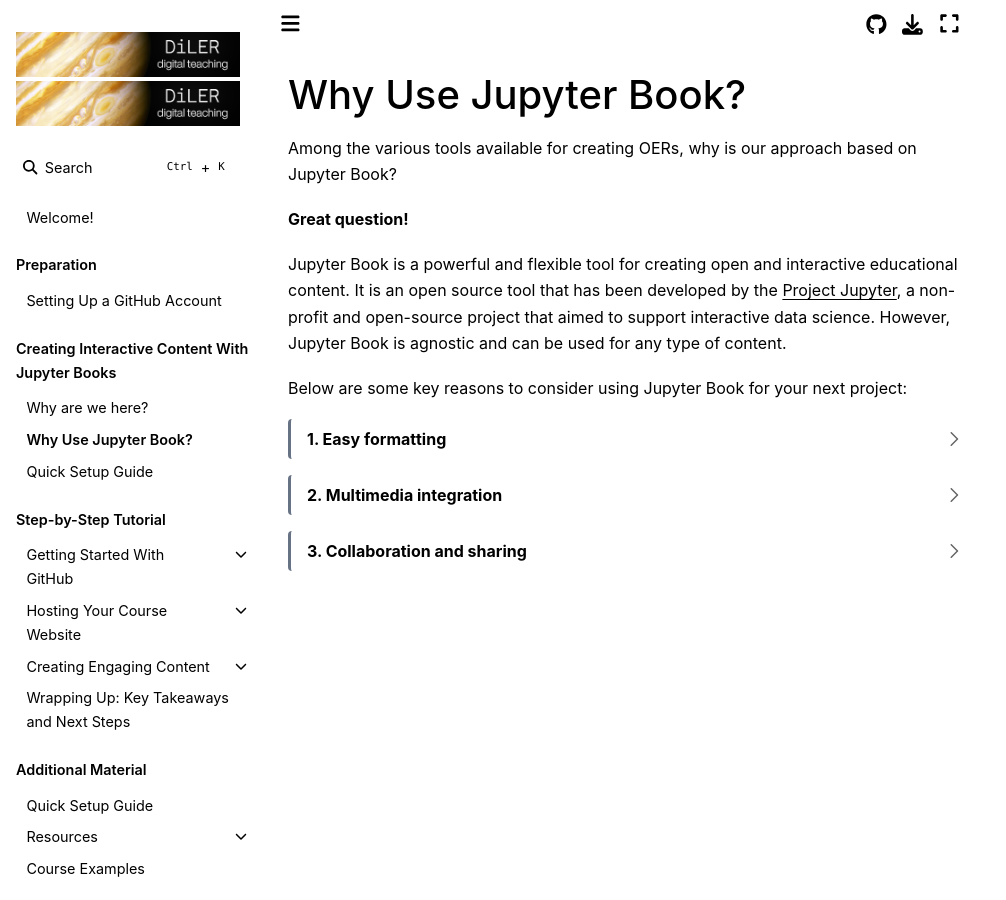
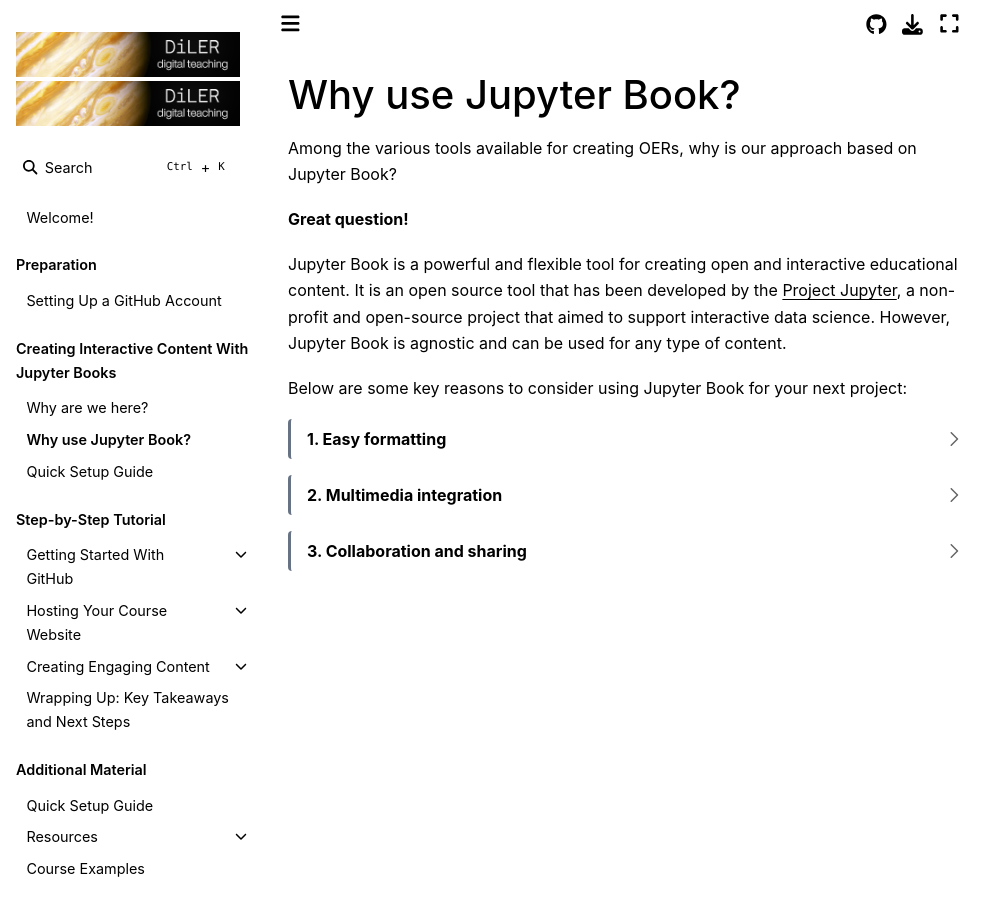
Before and after one commit to luciebinder/ws-openness-2025, a Jupyter Book: the page built from general-information/why_jb.md, in a window 1280 px wide. Shown: the whole page, without its empty margins (0-1006 px from the left). Built offline with Jupyter Book 1.0.4 settings and Sphinx 7.4.7 and the Sphinx Book theme 1.1.4, drawn with Linux system fonts in a browser that asks for light colours; pages that are not in the unit, such as notebooks, are missing from menus.

Commit message:
Update why_jb.md

```diff
--- a/general-information/why_jb.md
+++ b/general-information/why_jb.md
@@ -1,4 +1,4 @@
-# Why Use Jupyter Book?
+# Why use Jupyter Book?
 
 Among the various tools available for creating OERs, why is our approach based on Jupyter Book?
 
```
